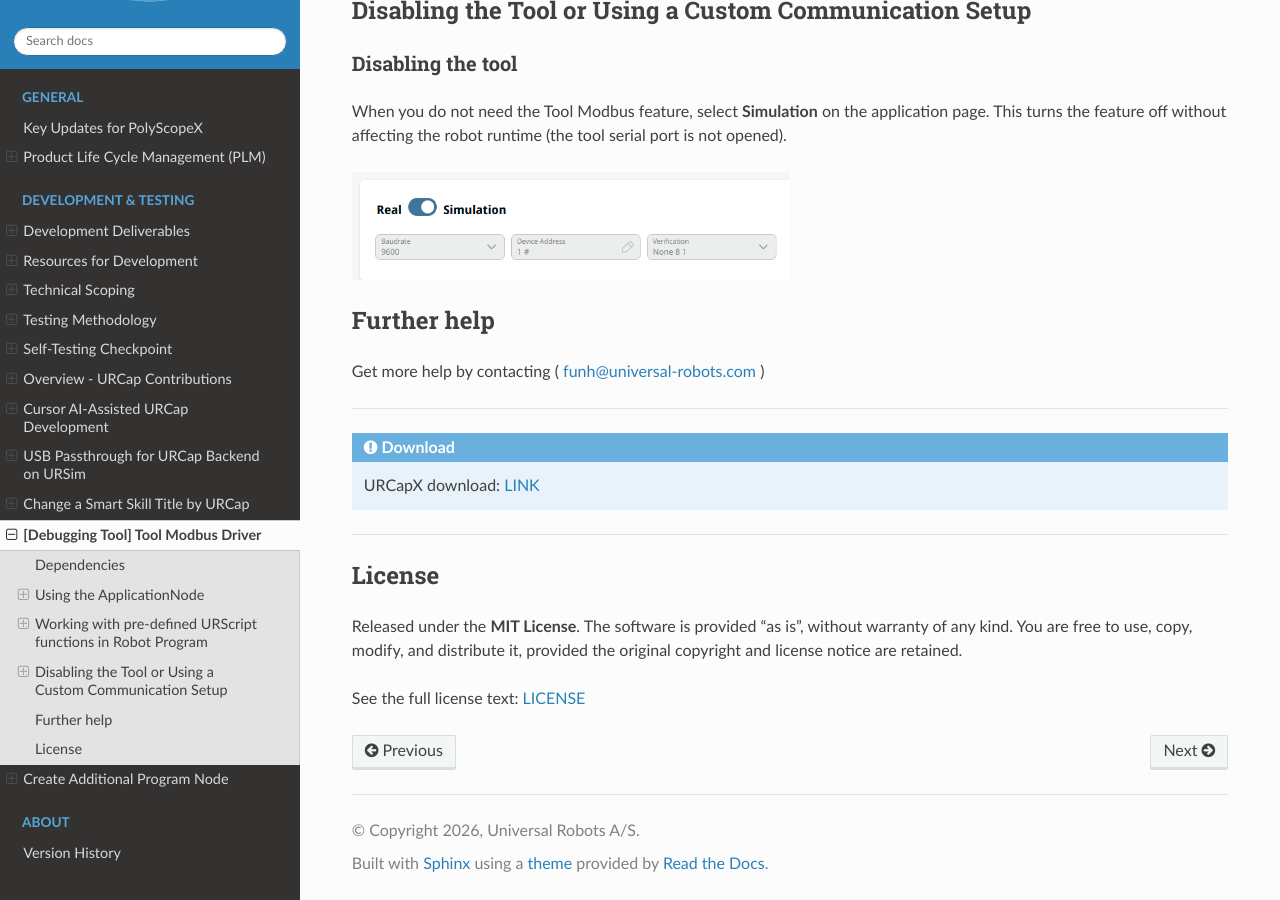
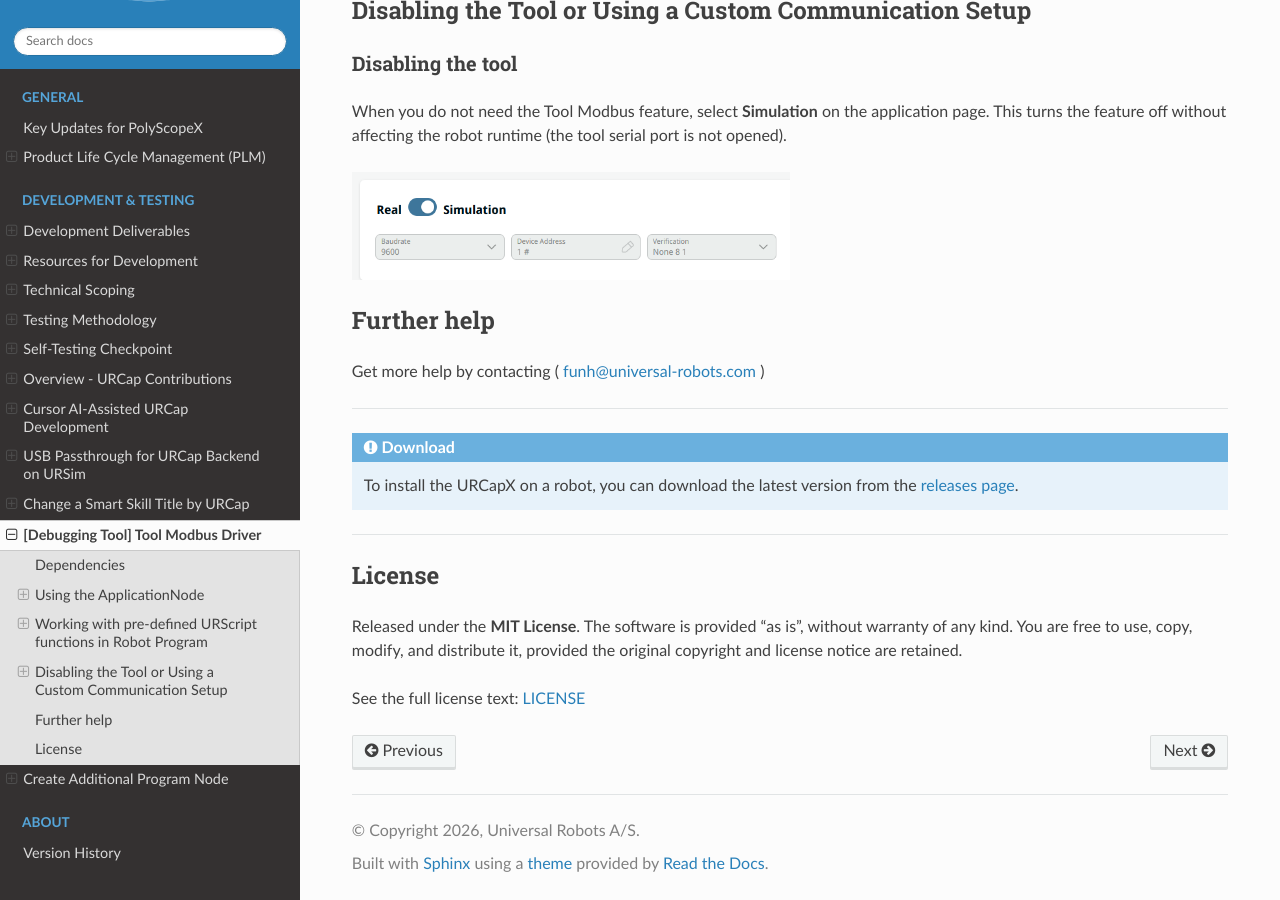
Before and after one commit to FuNingHu/urplus-tech-info, a Sphinx documentation site: the page built from docs/source/tool_modbus_driver.rst, in a window 1280 px wide and 900 px high, scrolled down 4518 px. Built offline with Sphinx 7.4.7 and the Read the Docs theme 3.1.0, drawn with Linux system fonts in a browser that asks for light colours.

Commit message:
gu 2026-oct-09

```diff
--- a/docs/source/tool_modbus_driver.rst
+++ b/docs/source/tool_modbus_driver.rst
@@ -230,8 +230,8 @@
 
    .. raw:: html
 
-      <p>URCapX download:
-      <a href="https://github.com/FuNingHu/tool-modbus-driver-x/releases" target="_blank">LINK</a></p>
+      <p>To install the URCapX on a robot, you can download the latest version from the
+      <a href="https://github.com/FuNingHu/tool-modbus-driver-x/releases" target="_blank">releases page</a>.</p>
 
 ----
 
```
